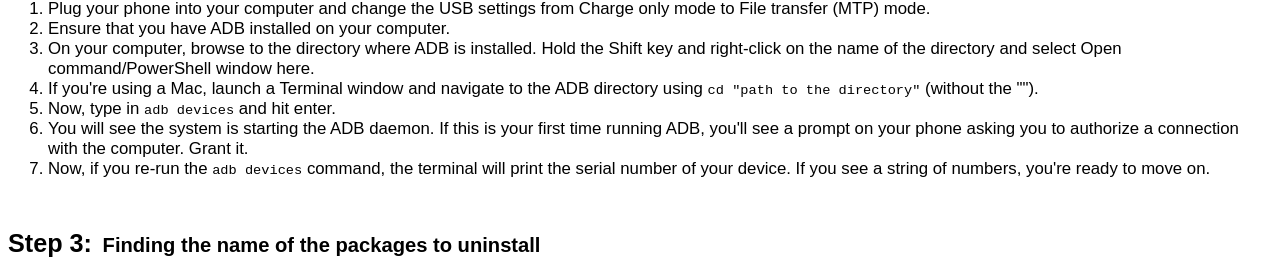
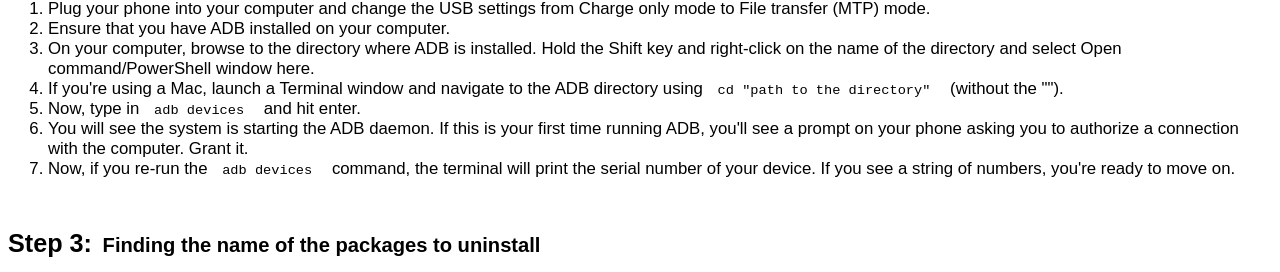
Before and after one commit to SerjSX/adb-uninstallapps, a plain HTML site: page index.html in a window 1280 px wide. Shown: the part 476-748 px from the top of the page. Drawn offline with Linux system fonts and the light colour scheme.

Commit message:
Update styles.css

```diff
--- a/styles.css
+++ b/styles.css
@@ -48,3 +48,8 @@ footer {
     font-size: 0.9em;
     opacity: 0.7;
 }
+
+code {
+    padding-left: 10px;
+    padding-right: 15px;
+}
```
